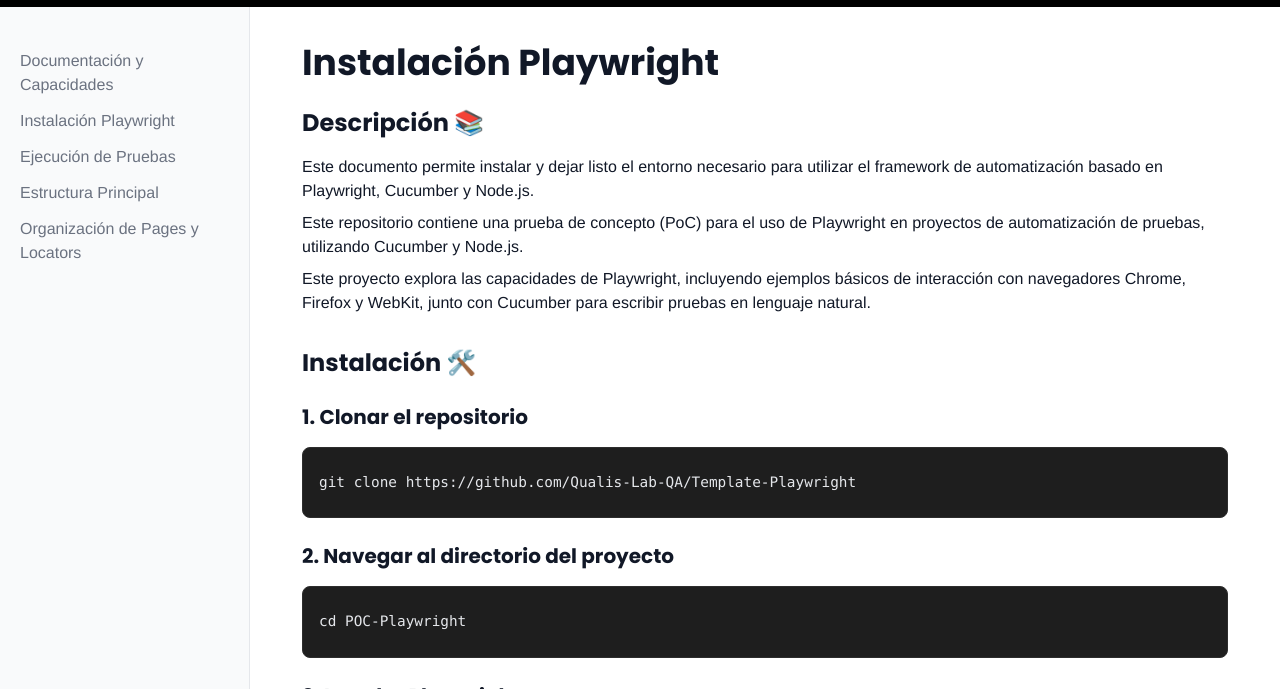
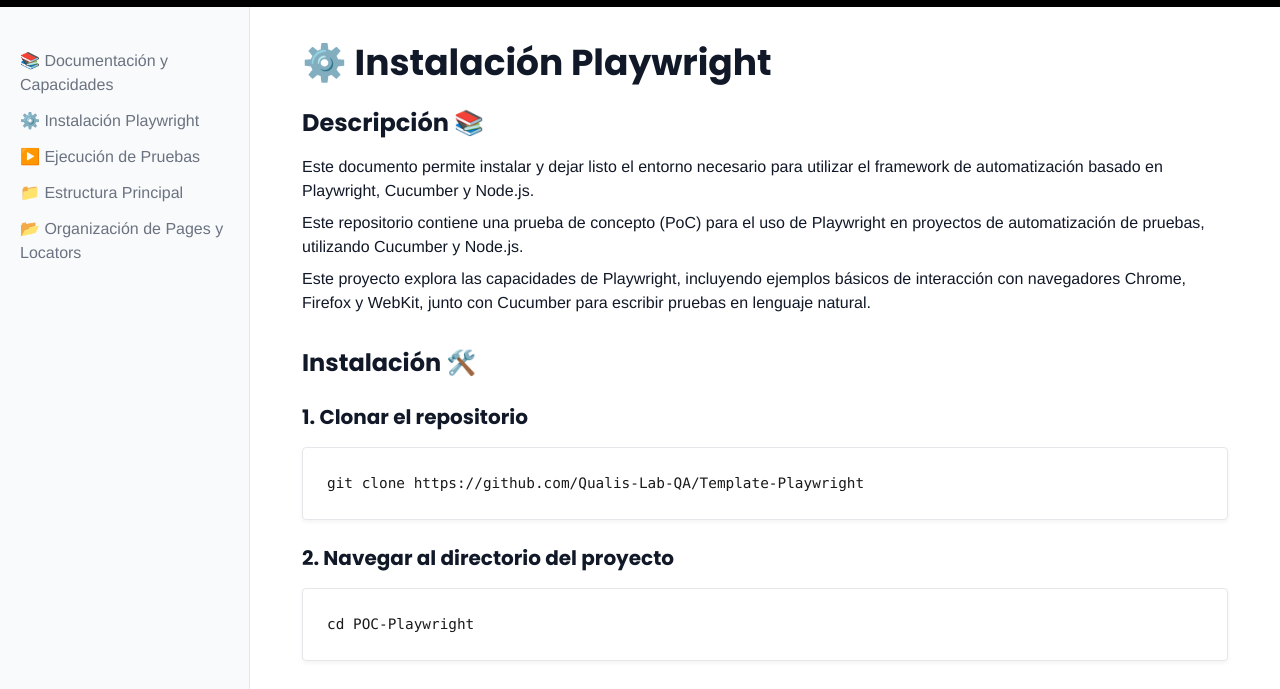
Before and after one commit to JDQualis/Qualis-Playwright-DOC, a plain HTML site: page index.html in a window 1280 px wide. Shown: the part 111-800 px from the top of the page. Drawn offline with nearby package versions, Linux system fonts and the light colour scheme.

Commit message:
Update index.html

```diff
--- a/index.html
+++ b/index.html
@@ -157,32 +157,36 @@
 
     /* Enhanced code block styles */
     pre {
-      background-color: #1e1e1e;
-      border-radius: 8px;
-      padding: 1.5rem 1rem;
+      background-color: #ffffff;
+      border-radius: 4px;
+      padding: 1.5rem;
       margin: 1rem 0;
       overflow-x: auto;
       position: relative;
-      border: 1px solid #2d2d2d;
+      border: 1px solid #e5e7eb;
+      box-shadow: 0 2px 4px rgba(0, 0, 0, 0.05);
     }
     code {
       font-family: 'Consolas', 'Monaco', 'Courier New', monospace;
       font-size: 0.9rem;
-      line-height: 1.5;
+      line-height: 1.6;
       display: block;
-      color: #e5e7eb;
     }
     html.dark pre {
-      background-color: #1a1a1a;
+      background-color: #1e1e1e;
       border-color: #2d2d2d;
+      box-shadow: 0 2px 4px rgba(0, 0, 0, 0.2);
     }
     html.light pre {
-      background-color: #1e1e1e;
-      border-color: #2d2d2d;
+      background-color: #ffffff;
+      border-color: #e5e7eb;
+      color: #1a1a1a;
+    }
+    html.dark code {
       color: #e5e7eb;
     }
     html.light code {
-      color: #e5e7eb;
+      color: #1a1a1a;
     }
     .language-bash { color: inherit; }
     .language-json { color: inherit; }
@@ -306,11 +310,11 @@
 
     <!-- Sidebar -->
     <aside class="sidebar">
-      <a href="#documentacion-capacidades">Documentación y Capacidades</a>
-      <a href="#instalacion-playwright">Instalación Playwright</a>
-      <a href="#manual-funcional-ejecucion">Ejecución de Pruebas</a>
-      <a href="#estructura-principal">Estructura Principal</a>
-      <a href="#organizacion-pages-locators">Organización de Pages y Locators</a>
+      <a href="#documentacion-capacidades">📚 Documentación y Capacidades</a>
+      <a href="#instalacion-playwright">⚙️ Instalación Playwright</a>
+      <a href="#manual-funcional-ejecucion">▶️ Ejecución de Pruebas</a>
+      <a href="#estructura-principal">📁 Estructura Principal</a>
+      <a href="#organizacion-pages-locators">📂 Organización de Pages y Locators</a>
     </aside>
 
     <!-- Contenido -->
@@ -319,7 +323,7 @@
         <!-- TODO DOCUMENTO PEGADO ACÁ -->
        <!-- Instalación Playwright -->
        <section id="instalacion-playwright">
-        <h1 class="text-4xl font-bold mb-6">Instalación Playwright</h1>
+        <h1 class="text-4xl font-bold mb-6">⚙️ Instalación Playwright</h1>
 
         <div class="space-y-8">
           <div>
@@ -404,7 +408,7 @@
 
         <!-- Documentación y Capacidades -->
         <section id="documentacion-capacidades">
-          <h2 class="text-3xl font-bold mb-4">Documentación y Capacidades 📄</h2>
+          <h1 class="text-4xl font-bold mb-6">📚 Documentación y Capacidades</h1>
           <p class="mt-2">El framework ha sido diseñado para ser fácilmente escalable e integrable en pipelines de CI/CD, permitiendo la ejecución automática de pruebas en distintos entornos.</p>
           <p class="mt-2">Además, genera reportes completos de resultados mediante la herramienta Allure, capturando tanto capturas de pantalla como grabaciones de video en los casos de falla.</p>
           <p class="mt-2">El proyecto cuenta con:</p>
@@ -422,7 +426,7 @@
 
 <!-- Manual Funcional - Ejecución de Pruebas -->
 <section id="manual-funcional-ejecucion">
-  <h1 class="text-4xl font-bold mb-6">Ejecución de Pruebas</h1>
+  <h1 class="text-4xl font-bold mb-6">▶️ Ejecución de Pruebas</h1>
 
   <div class="space-y-8">
     <div>
@@ -456,7 +460,7 @@ Given Dirigirse a HomeBanking
 
 <!-- Estructura Principal -->
 <section id="estructura-principal">
-  <h2 class="text-3xl font-bold mb-6">Estructura Principal 📁</h2>
+  <h2 class="text-3xl font-bold mb-6">📁 Estructura Principal</h2>
 
   <pre><code class="language-plaintext">
 data/ > Datos de prueba
@@ -509,7 +513,7 @@ playwright.config.js > Configuración general de Playwright
 
 <!-- Organización de Pages y Locators -->
 <section id="organizacion-pages-locators">
-  <h1 class="text-4xl font-bold mb-6">Manual Funcional - Organización de Pages y Locators</h1>
+  <h1 class="text-4xl font-bold mb-6">📂 Organización de Pages y Locators</h1>
 
   <div class="space-y-8">
     <div>
```
